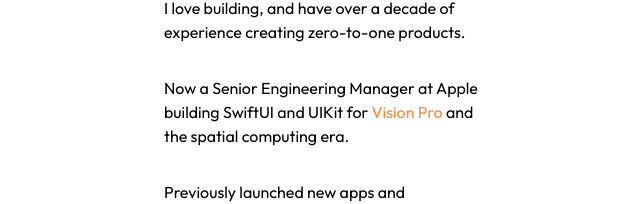
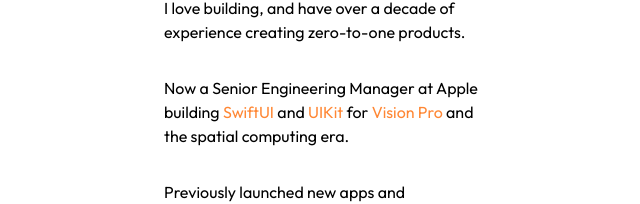
Before and after one commit to abhinayashutosh/abhinayashutosh.github.io, a plain HTML site: page index.html in a window 1280 px wide. Shown: the part 280-484 px from the top of the page, without its empty margins (316-956 px from the left). Drawn offline with Linux system fonts and the light colour scheme.

Commit message:
Added links for SwiftUI and UIKit

```diff
--- a/index.html
+++ b/index.html
@@ -22,7 +22,7 @@
 		<div>
 			<h1>Abhi Ashutosh</h1>
 			<p>I love building, and have over a decade of experience creating zero-to-one products.</p>
-			<p>Now a Senior Engineering Manager at Apple building SwiftUI and UIKit for <a href="https://www.apple.com/apple-vision-pro/" target="_blank" rel="noopener noreferrer">Vision Pro</a> and the spatial computing era.</p>
+			<p>Now a Senior Engineering Manager at Apple building <a href="https://developer.apple.com/xcode/swiftui/" target="_blank" rel="noopener noreferrer">SwiftUI</a> and <a href="https://developer.apple.com/documentation/uikit/" target="_blank" rel="noopener noreferrer">UIKit</a> for <a href="https://www.apple.com/apple-vision-pro/" target="_blank" rel="noopener noreferrer">Vision Pro</a> and the spatial computing era.</p>
 			<p>Previously launched new apps and frameworks as a Senior Engineer at Apple, including <a href="https://developer.apple.com/augmented-reality/realitykit/" target="_blank" rel="noopener noreferrer">RealityKit</a> and <a href="https://developer.apple.com/augmented-reality/tools/" target="_blank" rel="noopener noreferrer">Reality Composer</a>.</p>
 			<p><a href="https://www.linkedin.com/in/abhinayashutosh/" target="_blank" rel="noopener noreferrer">LinkedIn</a> • <a href="mailto:hello@abhi.social">Email</a></p>
 		</div>
```
